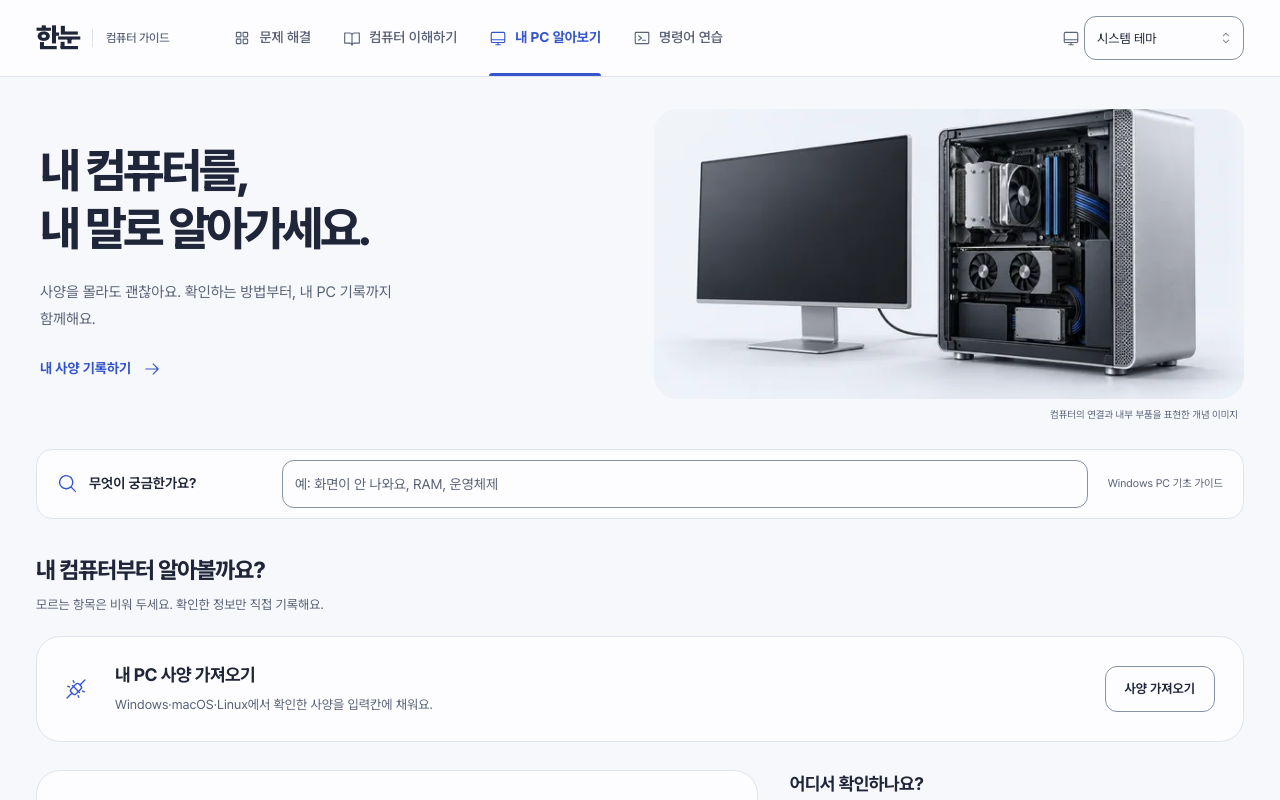
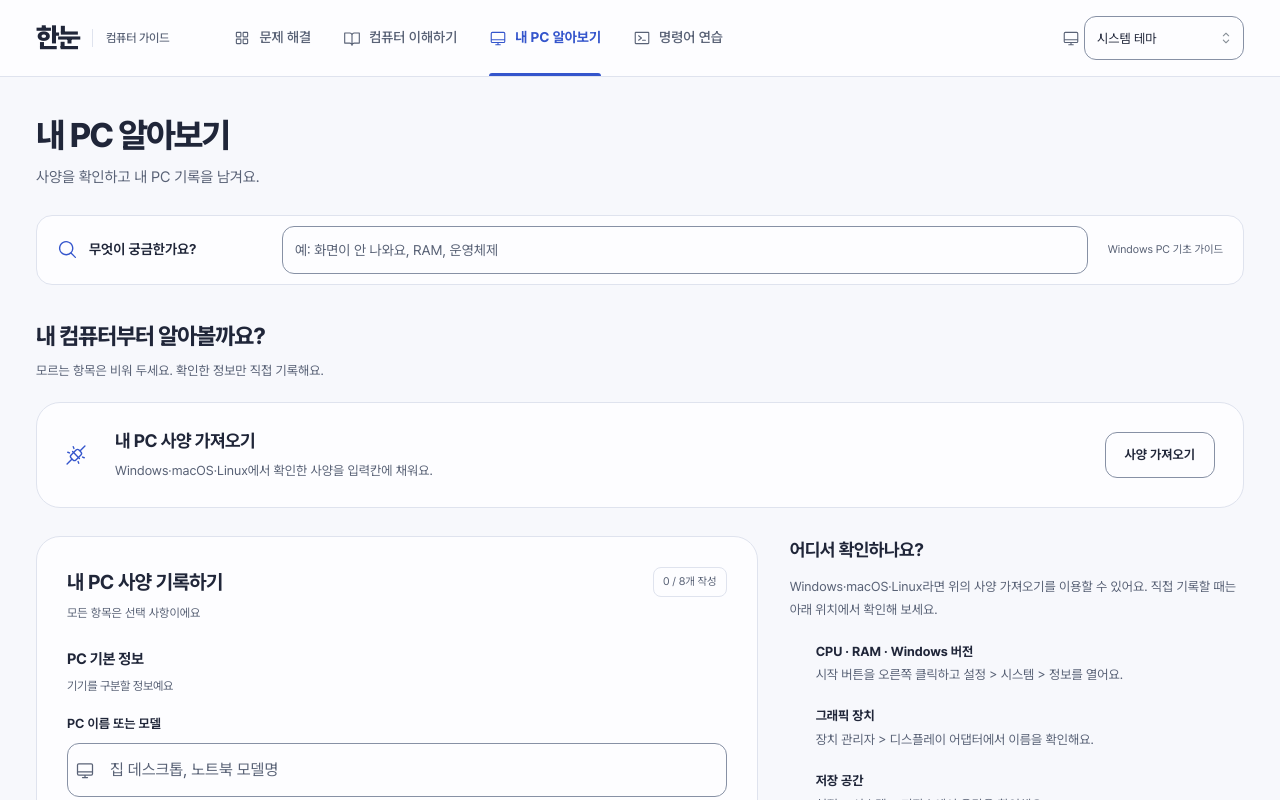
Before and after one commit to llvovll89/glance_project, a React (Vite) app: page / in a window 1280 px wide. Both pictures are taken after a click on the button "내 PC 알아보기". Shown: the top 800 px of the page. Built offline with nearby package versions, Linux system fonts and the light colour scheme.

Commit message:
ux: replace repeated hero images with compact page introductions

```diff
--- a/src/App.tsx
+++ b/src/App.tsx
@@ -21,10 +21,6 @@ function Icon({ name, className = '' }: { name: IconName; className?: string })
 }
 function readTheme(): Theme {
   try { const value = localStorage.getItem('hanno-theme'); return value === 'light' || value === 'dark' ? value : 'system'; } catch { return 'system'; }
-}
-function HardwareImage() {
-  const [failed, setFailed] = useState(false);
-  return failed ? <div className="image-fallback"><Icon name="Desktop" /><p>컴퓨터 이미지를 불러오지 못했어요.</p></div> : <img src="/assets/computer-studio-1024.webp" srcSet="/assets/computer-studio-640.webp 640w, /assets/computer-studio-1024.webp 1024w, /assets/computer-studio-1536.webp 1536w" sizes="(max-width: 767px) calc(100vw - 40px), (max-width: 1280px) calc((100vw - 100px) / 2), 590px" alt="내부 부품이 보이는 실버 데스크톱 본체와 모니터의 개념 이미지" width="1536" height="1024" decoding="async" fetchPriority="high" onError={() => setFailed(true)} />;
 }
 function Article({ topic, close }: { topic: Topic | undefined; close: () => void }) {
   const ref = useRef<HTMLDialogElement>(null);
@@ -159,6 +155,14 @@ function ConceptSection({ title, description, id, items, openTopic }: { title: s
 }
 export default function App() {
   const [view, setView] = useState<'help' | 'learn' | 'pc' | 'lab'>('help');
+  function switchView(nextView: typeof view) {
+    setView(nextView);
+    setQuery('');
+    requestAnimationFrame(() => {
+      document.getElementById('page-title')?.focus({ preventScroll: true });
+      window.scrollTo({ top: 0, behavior: 'instant' });
+    });
+  }
   const [selected, setSelected] = useState('display');
   const [learnMode, setLearnMode] = useState<'explore' | 'dictionary' | 'quiz'>('explore');
   const [guideFilter, setGuideFilter] = useState('all');
@@ -195,10 +199,10 @@ export default function App() {
   const filteredTopics = topics.filter(t => `${t.title} ${t.summary} ${t.category} ${t.paragraphs.join(' ')}`.toLocaleLowerCase().includes(keyword));
   const currentGuide = guides.find(g => g.id === selected) ?? guides[0];
   return <MantineProvider theme={formTheme} defaultColorScheme="auto" forceColorScheme={theme === 'system' ? undefined : theme}><><a className="skip-link" href="#main">본문으로 이동</a>
-    <header className="site-header"><div className="header-inner"><a href="#" className="brand" onClick={() => { setView('help'); setQuery(''); }}>한눈<span>컴퓨터 가이드</span></a><nav aria-label="주요 메뉴"><button aria-current={view === 'help' ? 'page' : undefined} onClick={() => { setView('help'); setQuery(''); }}><Icon name="SquaresFour" />문제 해결</button><button aria-current={view === 'learn' ? 'page' : undefined} onClick={() => { setView('learn'); setQuery(''); }}><Icon name="BookOpen" />컴퓨터 이해하기</button><button aria-current={view === 'pc' ? 'page' : undefined} onClick={() => { setView('pc'); setQuery(''); }}><Icon name="Desktop" />내 PC 알아보기</button><button aria-current={view === 'lab' ? 'page' : undefined} onClick={() => { setView('lab'); setQuery(''); }}><Icon name="TerminalWindow" />명령어 연습</button></nav><div className="theme-control"><Icon name={theme === 'dark' ? 'Moon' : theme === 'light' ? 'Sun' : 'Desktop'} /><Select className="theme-select" aria-label="화면 테마" value={theme} allowDeselect={false} data={[{ value: 'system', label: '시스템 테마' }, { value: 'light', label: '밝은 화면' }, { value: 'dark', label: '어두운 화면' }]} onChange={value => { if (value) setTheme(value as Theme); }}/></div></div></header>
+    <header className="site-header"><div className="header-inner"><a href="#" className="brand" onClick={() => switchView('help')}>한눈<span>컴퓨터 가이드</span></a><nav aria-label="주요 메뉴"><button aria-current={view === 'help' ? 'page' : undefined} onClick={() => switchView('help')}><Icon name="SquaresFour" />문제 해결</button><button aria-current={view === 'learn' ? 'page' : undefined} onClick={() => switchView('learn')}><Icon name="BookOpen" />컴퓨터 이해하기</button><button aria-current={view === 'pc' ? 'page' : undefined} onClick={() => switchView('pc')}><Icon name="Desktop" />내 PC 알아보기</button><button aria-current={view === 'lab' ? 'page' : undefined} onClick={() => switchView('lab')}><Icon name="TerminalWindow" />명령어 연습</button></nav><div className="theme-control"><Icon name={theme === 'dark' ? 'Moon' : theme === 'light' ? 'Sun' : 'Desktop'} /><Select className="theme-select" aria-label="화면 테마" value={theme} allowDeselect={false} data={[{ value: 'system', label: '시스템 테마' }, { value: 'light', label: '밝은 화면' }, { value: 'dark', label: '어두운 화면' }]} onChange={value => { if (value) setTheme(value as Theme); }}/></div></div></header>
     <main id="main" className={`page-shell ${view === 'help' ? 'help-page' : ''}`}>
-      {view === 'help' ? <section className="help-intro" aria-labelledby="page-title"><h1 id="page-title">컴퓨터의 문제, 한눈에 짚어보세요.</h1><p>증상을 검색하거나 아래에서 골라 하나씩 확인해요.</p></section> :
-      <section className="hero" aria-labelledby="page-title"><div className="hero-copy"><h1 id="page-title">{view === 'pc' ? <>내 컴퓨터를,<br/>내 말로 알아가세요.</> : view === 'lab' ? <>명령어의 첫걸음,<br/>직접 눌러 익혀보세요.</> : <>컴퓨터 속 이야기를<br/>눈으로 이해하세요.</>}</h1><p>{view === 'pc' ? '사양을 몰라도 괜찮아요. 확인하는 방법부터, 내 PC 기록까지 함께해요.' : view === 'lab' ? '낯선 검은 창도 차근차근. 가상 폴더에서 내 속도로 연습해요.' : '부품의 역할부터 운영체제와 셸까지. 눌러보고, 알아보고, 직접 확인해요.'}</p><a className="hero-link" href={view === 'pc' ? '#pc-title' : view === 'lab' ? '#lab-title' : '#learn-start'}>{view === 'pc' ? '내 사양 기록하기' : view === 'lab' ? '명령어 연습 시작' : '기초 알아보기'}<Icon name="ArrowRight" /></a></div><figure className="hero-visual"><HardwareImage /><figcaption>컴퓨터의 연결과 내부 부품을 표현한 개념 이미지</figcaption></figure></section>}
+      {view === 'help' ? <section className="help-intro" aria-labelledby="page-title"><h1 id="page-title" tabIndex={-1}>컴퓨터의 문제, 한눈에 짚어보세요.</h1><p>증상을 검색하거나 아래에서 골라 하나씩 확인해요.</p></section> :
+      <section className="page-intro" aria-labelledby="page-title"><h1 id="page-title" tabIndex={-1}>{view === 'pc' ? '내 PC 알아보기' : view === 'lab' ? '명령어 연습' : '컴퓨터 이해하기'}</h1><p>{view === 'pc' ? '사양을 확인하고 내 PC 기록을 남겨요.' : view === 'lab' ? '가상 폴더에서 명령어를 직접 실행하며 익혀요.' : '부품의 역할부터 기본 용어까지, 내 속도로 알아가요.'}</p></section>}
       <section className="search-section" aria-label="가이드 검색"><div className="search-heading"><Icon name="MagnifyingGlass" /><label htmlFor="search">무엇이 궁금한가요?</label></div><TextInput className="search-field" id="search" type="search" value={query} onChange={e => setQuery(e.target.value)} placeholder="예: 화면이 안 나와요, RAM, 운영체제" autoComplete="off" rightSection={query && <button className="icon-button" aria-label="검색어 지우기" onClick={() => setQuery('')}><Icon name="X" /></button>} rightSectionPointerEvents="all" rightSectionWidth={44}/><span className="search-scope">Windows PC 기초 가이드</span></section>
       {keyword ? <section className="results" aria-labelledby="result-title"><div className="section-heading"><h2 id="result-title">검색 결과</h2><p role="status">{filteredGuides.length + filteredTopics.length}개를 찾았어요.</p></div>{!filteredGuides.length && !filteredTopics.length && <div className="empty"><Icon name="MagnifyingGlass" /><h3>일치하는 가이드가 없어요.</h3><p>‘화면’, ‘비프음’, ‘RAM’처럼 짧은 단어로 다시 찾아보세요.</p><button className="button button-secondary" onClick={() => setQuery('')}>전체 가이드 보기</button></div>}<div className="result-list">{filteredGuides.map(g => <button className="result-row" key={g.id} onClick={() => openGuide(g.id)}><span className="result-symbol"><Icon name={guideIcon(g)} /></span><span><small>문제 해결</small><strong>{g.title}</strong><span>{g.summary}</span></span><Icon name="ArrowRight" /></button>)}{filteredTopics.map(t => <button className="result-row" key={t.id} onClick={() => setArticleId(t.id)}><span className="result-symbol"><Icon name={topicIcon(t)} /></span><span><small>{t.category}</small><strong>{t.title}</strong><span>{t.summary}</span></span><Icon name="ArrowRight" /></button>)}</div></section> : view === 'help' ? <>
         {savedProgress && <section className="resume-card" aria-label="이어서 점검"><div><span>이 브라우저에 저장된 점검</span><h2>{guides.find(guide => guide.id === savedProgress.guideId)?.title}</h2><p>{savedProgress.step + 1}번째 단계부터 이어갈 수 있어요. 사이트 데이터를 지우면 이 기록도 사라져요.</p></div><div className="resume-actions"><button type="button" className="button button-primary" onClick={() => openGuide(savedProgress.guideId)}>이어서 점검</button><button type="button" className="text-button" onClick={clearProgress}>기록 삭제</button></div></section>}
@@ -211,7 +215,7 @@ export default function App() {
         </section>
         <Diagnosis key={`${selected}:${guideInstance}`} guide={currentGuide} onTopic={setArticleId} onGuide={openGuide} onProgress={updateProgress} onArchive={archiveDiagnosis} initialProgress={initialProgress} profile={profile}/>
         <DiagnosisHistory records={history} onChange={changeHistory} onRestart={id => openGuide(id, true)} />
-        <section className="learning-strip"><span className="learning-strip-symbol"><Icon name="Cpu" /></span><div><h2>RAM이 뭔지 몰라도 괜찮아요.</h2><p>컴퓨터를 이루는 부품과 기본 개념을 알아보세요.</p></div><button className="button button-secondary" onClick={() => { setView('learn'); setQuery(''); window.scrollTo({ top: 0, behavior: 'instant' }); }}>컴퓨터 이해하기<Icon name="ArrowRight" /></button></section>
+        <section className="learning-strip"><span className="learning-strip-symbol"><Icon name="Cpu" /></span><div><h2>RAM이 뭔지 몰라도 괜찮아요.</h2><p>컴퓨터를 이루는 부품과 기본 개념을 알아보세요.</p></div><button className="button button-secondary" onClick={() => switchView('learn')}>컴퓨터 이해하기<Icon name="ArrowRight" /></button></section>
       </> : view === 'pc' ? <PcProfilePanel profile={profile} onSave={setProfile} onTopic={setArticleId} onGuide={openGuide}/>: view === 'lab' ? <ShellLab onTopic={setArticleId}/>: <><div className="learning-modes" id="learn-start" aria-label="학습 방식"><button type="button" aria-pressed={learnMode === 'explore'} onClick={() => setLearnMode('explore')}>부품과 기초</button><button type="button" aria-pressed={learnMode === 'dictionary'} onClick={() => setLearnMode('dictionary')}>용어 사전</button><button type="button" aria-pressed={learnMode === 'quiz'} onClick={() => setLearnMode('quiz')}>이해도 퀴즈</button></div>{learnMode === 'explore' ? <><HardwareExplorer openTopic={setArticleId}/><ConceptSection title="부품 다음은, 기본 개념." description="운영체제와 명령어 창의 역할을 알아봐요." id="concept-title" items={topics.filter(t => ['os', 'shell'].includes(t.id))} openTopic={setArticleId}/><ConceptSection title="Windows에서 직접 해보기" description="설정과 도구를 이해하면 일상적인 문제도 덜 낯설어요." id="windows-title" items={topics.filter(t => t.category === 'Windows 기초')} openTopic={setArticleId}/></> : learnMode === 'dictionary' ? <Dictionary onTopic={setArticleId}/> : <KnowledgeQuiz onTopic={setArticleId}/>}</>}
     </main><footer className="site-footer"><strong>한눈</strong><p>내 컴퓨터를 이해하는 가장 작은 시작.</p><span>Windows PC 기초 가이드</span></footer><Article topic={topics.find(t => t.id === articleId)} close={() => setArticleId(undefined)}/>
   </></MantineProvider>;
--- a/src/entry-layout.css
+++ b/src/entry-layout.css
@@ -3,10 +3,17 @@
 .help-intro h1 { font-size: clamp(26px, 3vw, 38px); font-weight: 780; line-height: 1.3; letter-spacing: -.05em; }
 .help-intro p { margin-top: 10px; font-size: 15px; line-height: 1.7; color: var(--muted); }
 .help-page .search-section { margin-bottom: 20px; }
+.page-intro { margin: 4px 0 24px; }
+.page-intro h1 { font-size: clamp(26px, 3vw, 34px); font-weight: 780; line-height: 1.3; letter-spacing: -.05em; }
+.page-intro p { margin-top: 8px; font-size: 15px; line-height: 1.7; color: var(--muted); }
+#page-title:focus { outline: none; }
 
 @media (max-width: 767px) {
   .help-page .help-intro { margin: 0 0 18px; }
   .help-intro h1 { max-width: 19ch; font-size: 28px; }
   .help-intro p { font-size: 14px; }
   .help-page .search-section { margin-bottom: 16px; }
+  .page-intro { margin: 0 0 18px; }
+  .page-intro h1 { font-size: 28px; }
+  .page-intro p { font-size: 14px; }
 }
```
